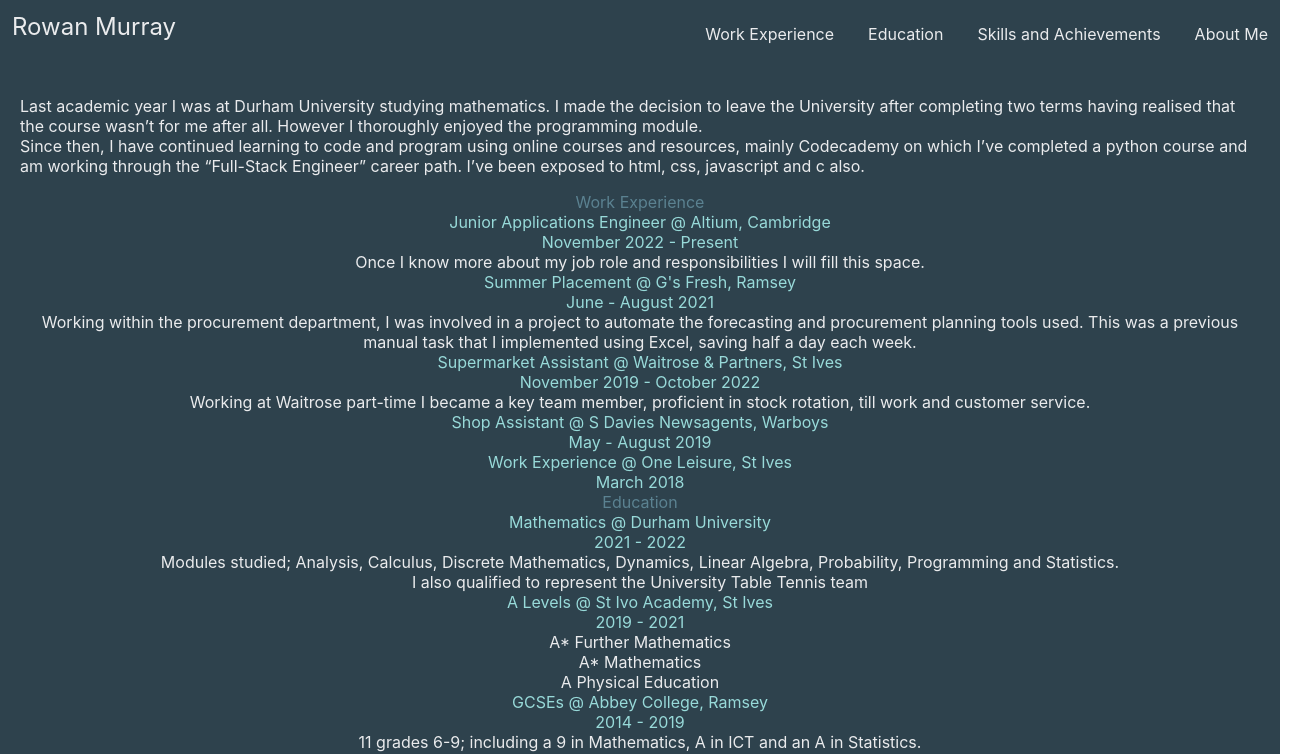
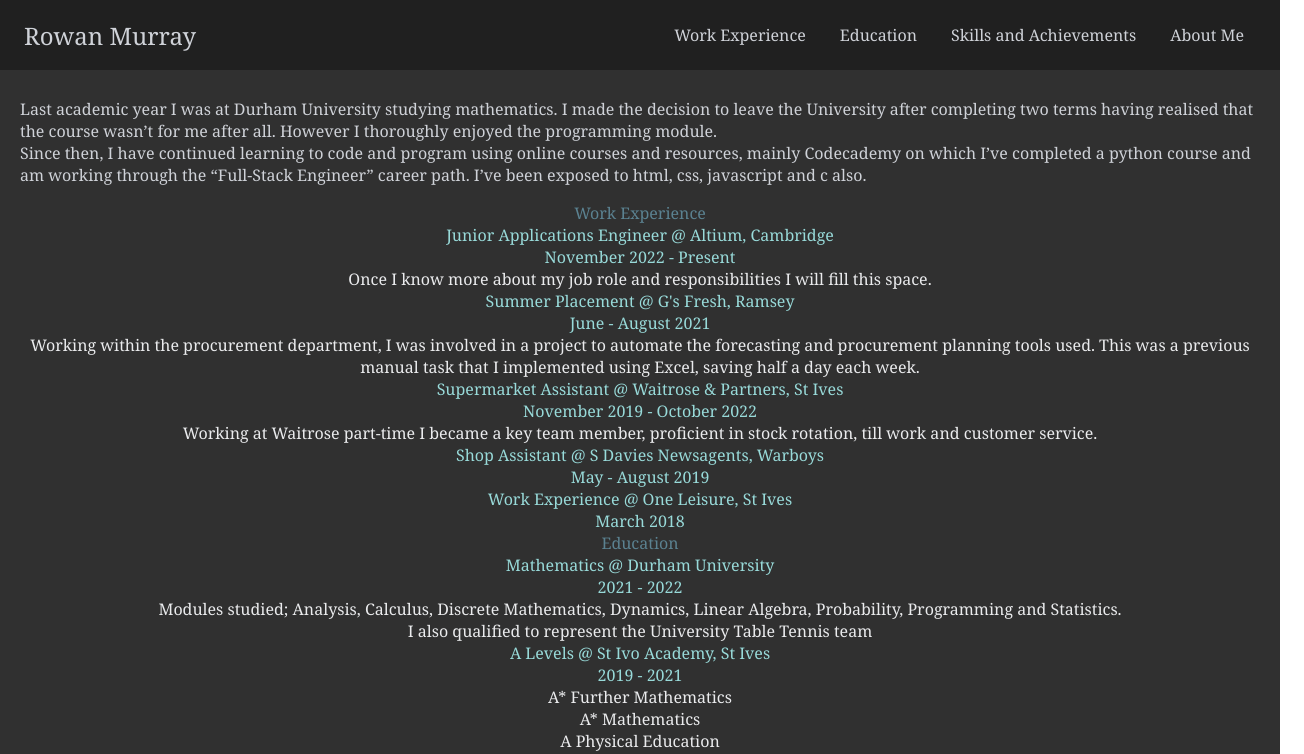
Before and after one commit to RowMur/RowMur, a React (Create React App) app in the folder my-app/: page / in a window 1280 px wide. Shown: the top 754 px of the page, 1304 px wide, since content can reach past the window. Built offline with nearby package versions, Linux system fonts and the light colour scheme.

Commit message:
Made header interactive, added different pages

```diff
--- a/my-app/src/App.tsx
+++ b/my-app/src/App.tsx
@@ -1,24 +1,46 @@
-import React from "react";
+import React, { useState } from "react";
 import styled from "styled-components";
 import Header from "./header";
 import Content from "./content";
 import Footer from "./footer";
+import WorkExperience from "./pages/workExperience";
+import Profile from "./pages/Profile";
+import Education from "./pages/education";
+import SkillsAchievements from "./pages/skillsAchievements";
+import AboutMe from "./pages/aboutMe";
 
 function App() {
+  const [page, setPage] = useState(<Content />);
+
+  const handleClick = (i: number) => {
+    const pages = [
+      <Profile />,
+      <WorkExperience />,
+      <Education />,
+      <SkillsAchievements />,
+      <AboutMe />,
+    ];
+    setPage((page) => pages[i]);
+    return pages[i];
+  };
+
   return (
     <StyledApp>
-      <Header />
-      <Content />
+      <Header onClick={(i: number) => handleClick(i)} />
+      {page}
       <Footer />
     </StyledApp>
   );
 }
 
 const StyledApp = styled.div`
-  color: #eaebed;
-  background-color: #2e424d;
-  font-family: -apple-system, BlinkMacSystemFont, "Segoe UI", Roboto, Oxygen,
-    Ubuntu, Cantarell, "Open Sans", "Helvetica Neue", sans-serif;
+  color: #cfd2d8;
+  background-color: #303030;
+  display: flex;
+  flex-direction: column;
+  position: relative;
+  min-height: 100vh;
+  font-family: Cambria, Cochin, Georgia, Times, "Times New Roman", serif;
 `;
 
 export default App;
--- a/my-app/src/footer.tsx
+++ b/my-app/src/footer.tsx
@@ -15,6 +15,11 @@
   justify-content: center;
   align-items: stretch;
   gap: 10px;
+  min-height: 0px;
+  position: absolute;
+  bottom: 0;
+  width: 100%;
+  background-color: #202020;
 `;
 
 const FooterContent = styled.a`
--- a/my-app/src/header.tsx
+++ b/my-app/src/header.tsx
@@ -1,14 +1,24 @@
 import styled from "styled-components";
 
-const Header = () => {
+type headerType = {
+  onClick: (i: number) => JSX.Element;
+};
+
+const Header = (props: headerType) => {
   return (
     <StyledHeader>
-      <StyledTitle>Rowan Murray</StyledTitle>
+      <StyledTitle onClick={() => props.onClick(0)}>Rowan Murray</StyledTitle>
       <StyledNav>
-        <StyledOptions>Work Experience</StyledOptions>
-        <StyledOptions>Education</StyledOptions>
-        <StyledOptions>Skills and Achievements</StyledOptions>
-        <StyledOptions>About Me</StyledOptions>
+        <StyledOptions onClick={() => props.onClick(1)}>
+          Work Experience
+        </StyledOptions>
+        <StyledOptions onClick={() => props.onClick(2)}>
+          Education
+        </StyledOptions>
+        <StyledOptions onClick={() => props.onClick(3)}>
+          Skills and Achievements
+        </StyledOptions>
+        <StyledOptions onClick={() => props.onClick(4)}>About Me</StyledOptions>
       </StyledNav>
     </StyledHeader>
   );
@@ -20,7 +30,9 @@
   display: flex;
   flex-direction: row;
   justify-content: space-between;
-  padding: 12px;
+  padding: 12px 0px;
+  background-color: #202020;
+  align-items: center;
 `;
 
 const StyledNav = styled.a`
@@ -31,17 +43,17 @@
   justify-content: flex-end;
   align-items: stretch;
   gap: 10px;
-  margin: 0px 12px 0px 12px;
+  margin: 0px 24px 0px 12px;
 `;
 
 const StyledOptions = styled.a`
   height: auto;
   width: auto;
   padding: 5px;
+  margin: 5px;
   border: 2px;
   border-style: solid;
-  margin: 5px;
-  border-color: #2e424d;
+  border-color: #202020;
   &:hover {
     border-bottom-color: #5b8291;
     cursor: pointer;
@@ -50,7 +62,10 @@
 
 const StyledTitle = styled.p`
   font-size: 24px;
-  margin: 0px;
+  margin: 0px 24px;
+  &:hover {
+    cursor: pointer;
+  }
 `;
 
 export default Header;
--- /dev/null
+++ b/my-app/src/pages/Profile.tsx
@@ -0,0 +1,21 @@
+import React from "react";
+import { StyledProfile, StyledContent } from "./pageStyles";
+
+const Profile = () => {
+  return (
+    <StyledContent>
+      <StyledProfile>
+        Last academic year I was at Durham University studying mathematics. I
+        made the decision to leave the University after completing two terms
+        having realised that the course wasn’t for me after all. However I
+        thoroughly enjoyed the programming module.
+        <br /> Since then, I have continued learning to code and program using
+        online courses and resources, mainly Codecademy on which I’ve completed
+        a python course and am working through the “Full-Stack Engineer” career
+        path. I’ve been exposed to html, css, javascript and c also.
+      </StyledProfile>
+    </StyledContent>
+  );
+};
+
+export default Profile;
--- /dev/null
+++ b/my-app/src/pages/aboutMe.tsx
@@ -0,0 +1,16 @@
+import React from "react";
+import { StyledSection, SectionHeader, SectionContent } from "./pageStyles";
+
+const AboutMe = () => {
+  return (
+    <StyledSection>
+      <SectionHeader>About Me</SectionHeader>
+      <SectionContent>
+        I enjoy playing chess, computer games and sports. I am a keen table
+        tennis player which I play competitively.
+      </SectionContent>
+    </StyledSection>
+  );
+};
+
+export default AboutMe;
--- /dev/null
+++ b/my-app/src/pages/education.tsx
@@ -0,0 +1,47 @@
+import React from "react";
+import {
+  StyledSection,
+  SectionHeader,
+  SectionSubTitle,
+  SectionContent,
+} from "./pageStyles";
+
+const Education = () => {
+  return (
+    <StyledSection>
+      <SectionHeader>Education</SectionHeader>
+      <SectionSubTitle>
+        Mathematics @ Durham University
+        <br />
+        2021 - 2022
+      </SectionSubTitle>
+      <SectionContent>
+        Modules studied; Analysis, Calculus, Discrete Mathematics, Dynamics,
+        Linear Algebra, Probability, Programming and Statistics.
+        <br />I also qualified to represent the University Table Tennis team
+      </SectionContent>
+      <SectionSubTitle>
+        A Levels @ St Ivo Academy, St Ives
+        <br />
+        2019 - 2021
+      </SectionSubTitle>
+      <SectionContent>
+        A* Further Mathematics
+        <br />
+        A* Mathematics
+        <br />A Physical Education
+      </SectionContent>
+      <SectionSubTitle>
+        GCSEs @ Abbey College, Ramsey
+        <br />
+        2014 - 2019
+      </SectionSubTitle>
+      <SectionContent>
+        11 grades 6-9; including a 9 in Mathematics, A in ICT and an A in
+        Statistics.
+      </SectionContent>
+    </StyledSection>
+  );
+};
+
+export default Education;
--- /dev/null
+++ b/my-app/src/pages/pageStyles.tsx
@@ -0,0 +1,33 @@
+import styled from "styled-components";
+
+export const StyledContent = styled.main`
+  width: calc(100% - 40px);
+  height: fit-content;
+  display: flex;
+  flex-direction: column;
+  justify-content: flex-start;
+  margin: 12px 20px;
+  align-items: center;
+`;
+
+export const StyledProfile = styled.p`
+  width: auto;
+`;
+
+export const StyledSection = styled.a`
+  display: flex;
+  flex-direction: column;
+  text-align: center;
+`;
+
+export const SectionHeader = styled.a`
+  color: #5b8291;
+`;
+
+export const SectionSubTitle = styled.a`
+  color: #98dad9;
+`;
+
+export const SectionContent = styled.a`
+  color: #eaebed;
+`;
--- /dev/null
+++ b/my-app/src/pages/skillsAchievements.tsx
@@ -0,0 +1,19 @@
+import React from "react";
+import { StyledSection, SectionHeader, SectionContent } from "./pageStyles";
+
+const SkillsAchievements = () => {
+  return (
+    <StyledSection>
+      <SectionHeader>Skills and Achievements</SectionHeader>
+      <SectionContent>
+        2021 Full UK Driving License
+        <br />
+        2020 Duke of Edinburgh - Silver Award
+        <br />
+        2019 Sports Leadership Qualification - Level 1
+      </SectionContent>
+    </StyledSection>
+  );
+};
+
+export default SkillsAchievements;
--- /dev/null
+++ b/my-app/src/pages/workExperience.tsx
@@ -0,0 +1,55 @@
+import React from "react";
+import {
+  SectionHeader,
+  SectionSubTitle,
+  SectionContent,
+  StyledContent,
+} from "./pageStyles";
+
+const WorkExperience = () => {
+  return (
+    <StyledContent>
+      <SectionHeader>Work Experience</SectionHeader>
+      <SectionSubTitle>
+        Junior Applications Engineer @ Altium, Cambridge <br />
+        November 2022 - Present
+      </SectionSubTitle>
+      <SectionContent>
+        Once I know more about my job role and responsibilities I will fill this
+        space.
+      </SectionContent>
+      <SectionSubTitle>
+        Summer Placement @ G's Fresh, Ramsey
+        <br />
+        June - August 2021
+      </SectionSubTitle>
+      <SectionContent>
+        Working within the procurement department, I was involved in a project
+        to automate the forecasting and procurement planning tools used. This
+        was a previous manual task that I implemented using Excel, saving half a
+        day each week.
+      </SectionContent>
+      <SectionSubTitle>
+        Supermarket Assistant @ Waitrose & Partners, St Ives
+        <br />
+        November 2019 - October 2022
+      </SectionSubTitle>
+      <SectionContent>
+        Working at Waitrose part-time I became a key team member, proficient in
+        stock rotation, till work and customer service.
+      </SectionContent>
+      <SectionSubTitle>
+        Shop Assistant @ S Davies Newsagents, Warboys
+        <br />
+        May - August 2019
+      </SectionSubTitle>
+      <SectionSubTitle>
+        Work Experience @ One Leisure, St Ives
+        <br />
+        March 2018
+      </SectionSubTitle>
+    </StyledContent>
+  );
+};
+
+export default WorkExperience;
```
